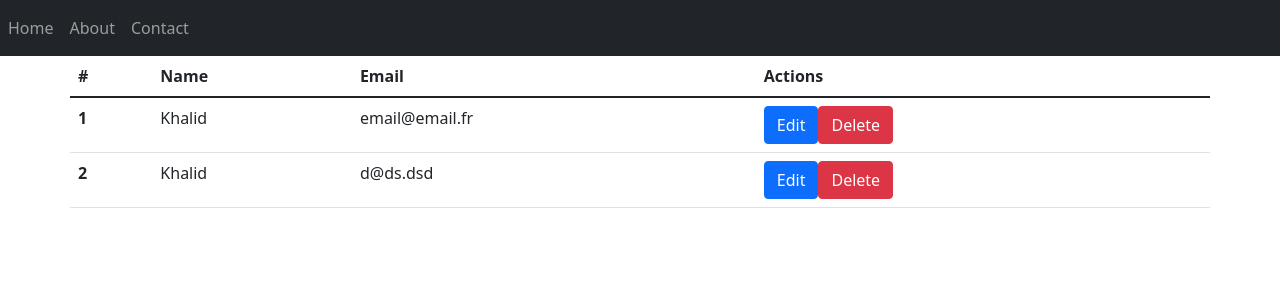
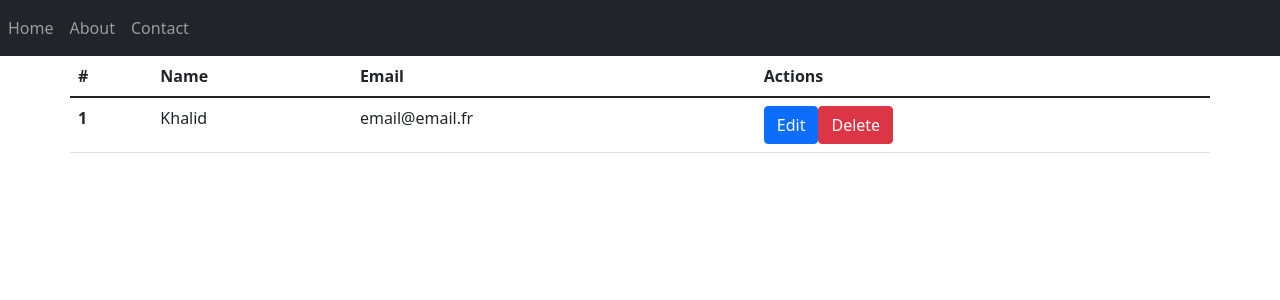
Before and after one commit to eddymandran/reactjs-Lyon, a React (Create React App) app: page /admin/contact in a window 1280 px wide. Shown: the top 300 px of the page. Built offline with nearby package versions, Linux system fonts and the light colour scheme; data requests are answered from the project's data file.

Commit message:
suppression d'un contact

```diff
--- a/db.json
+++ b/db.json
@@ -5,12 +5,6 @@
       "email": "email@email.fr",
       "message": "dfdsf",
       "id": 1
-    },
-    {
-      "name": "Khalid",
-      "email": "d@ds.dsd",
-      "message": "dsfdfsdf",
-      "id": 2
     }
   ]
 }
--- a/src/components/ContactList.jsx
+++ b/src/components/ContactList.jsx
@@ -4,6 +4,7 @@ import { Link } from "react-router-dom";
 const ContactList = () => {
     const [contacts, setContacts] = useState([])
 
+    /** @todo async */
     useEffect(() => {
         fetch('http://localhost:5100/contact')
             .then(response => response.json())
@@ -11,6 +12,18 @@ const ContactList = () => {
                 setContacts(contacts);
             });
     }, []);
+
+    const handleDelete = (id) => {
+        fetch(`http://localhost:5100/contact/${id}`, {
+            headers: { 'Content-Type': 'application/json' },
+            method: 'DELETE'
+        })
+            .then(response => response.json())
+            .then(() => {
+                setContacts(contacts.filter(contact => contact.id !== id));
+            })
+            .catch(error => console.error(error));
+    }
 
     return (
         <table className="table">
@@ -25,13 +38,13 @@ const ContactList = () => {
             <tbody>
             {contacts.map(contact => {
                 return (
-                    <tr>
+                    <tr key={contact.id}>
                         <th scope="row">{contact.id}</th>
                         <td>{contact.name}</td>
                         <td>{contact.email}</td>
                         <td>
                             <Link className="btn btn-primary" to={`/contact/${contact.id}/edit`}>Edit</Link>
-                            <button className="btn btn-danger">Delete</button>
+                            <button className="btn btn-danger" onClick={() => {handleDelete(contact.id)}}>Delete</button>
                         </td>
                     </tr>
                 );
```
